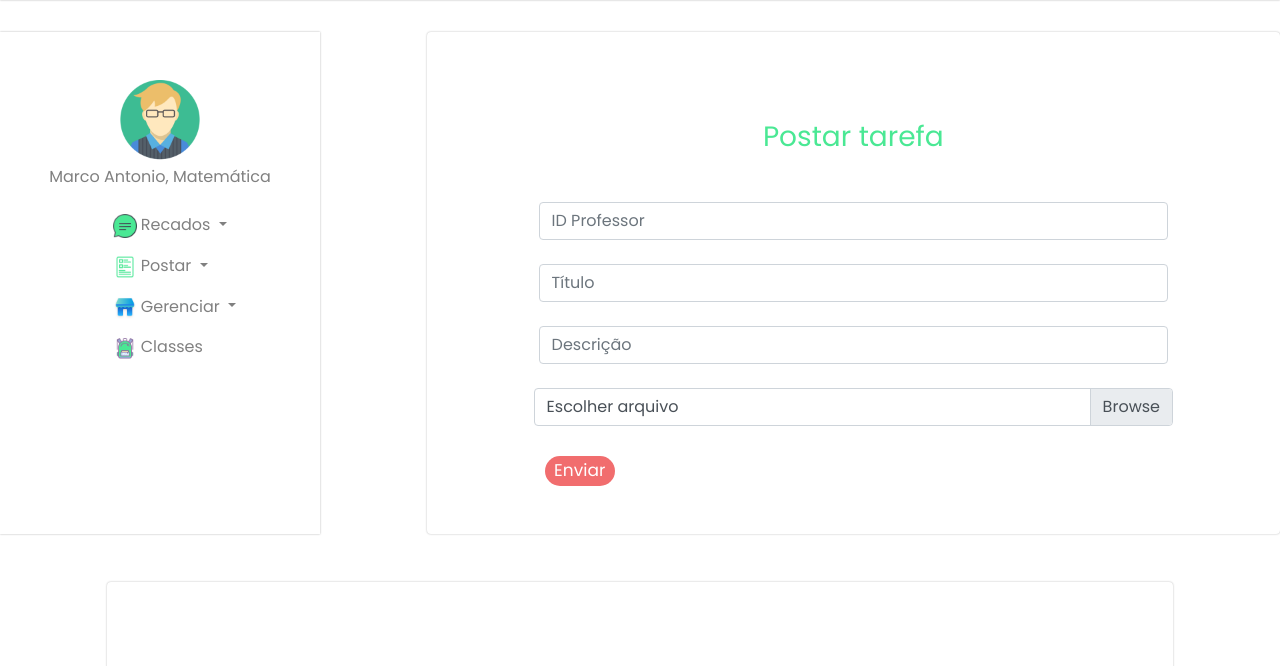
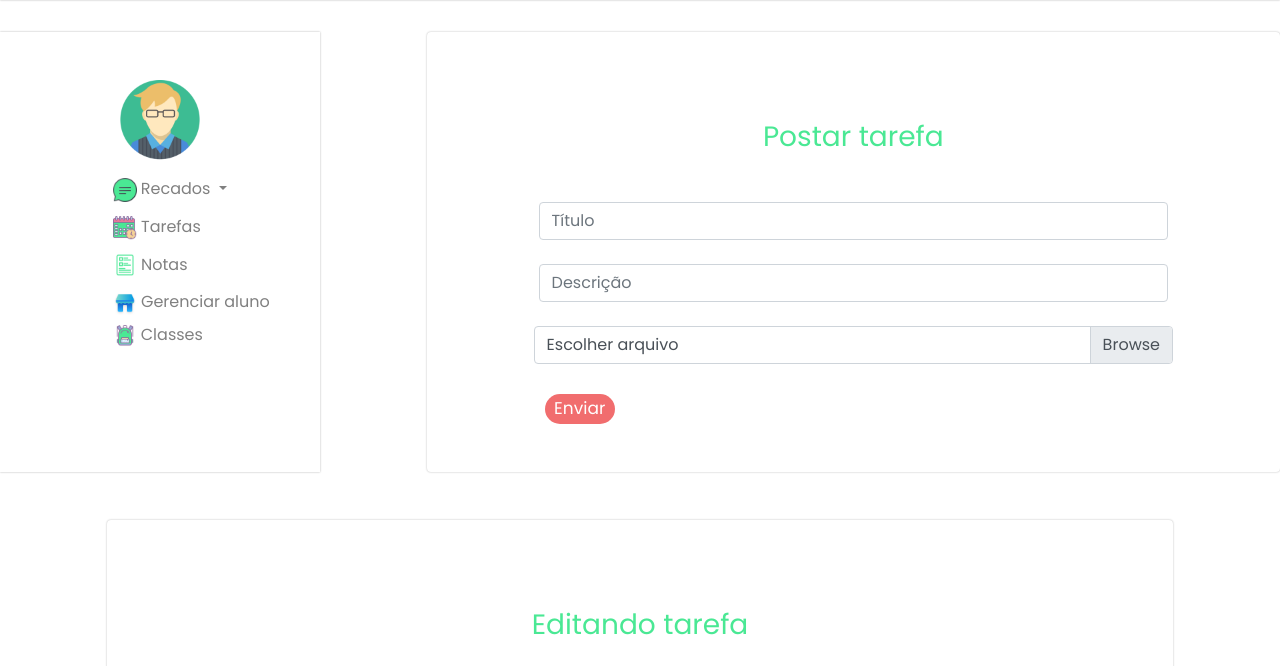
Before and after one commit to matheushenriquefs/educatella, a Node server app: template views/professor/postar-tarefa.ejs in a window 1280 px wide. Shown: the part 126-792 px from the top of the page. Run offline with Node 20, Linux system fonts and the light colour scheme; the template is opened without the code that fills it, so the values that code supplies are empty; some libraries are stand-ins or nearby versions.

Commit message:
acessar classe / prof inicio / prof tarefas

```diff
--- a/public/stylesheets/dist/professor.css
+++ b/public/stylesheets/dist/professor.css
@@ -112,6 +112,28 @@
 }
 
 
+.botao-link{
+    background-color: white;
+    border: 0 white;
+    font-family: 'Poppins', sans-serif;
+    font-size: 1rem;
+    color: grey;
+    cursor: pointer;
+}
+
+.botao-link:hover{
+    background-color: white;
+    border: 0 white;
+    font-family: 'Poppins', sans-serif;
+    font-size: 1rem;
+    color: grey;
+    cursor: pointer;
+    color: rgb(96, 195, 171)
+}
+
+.imagens-classe{
+    width: 1.5rem;
+}
 
 
 
@@ -140,8 +162,6 @@
     transition: border-color 0.15s ease-in-out, box-shadow 0.15s ease-in-out;
     cursor: pointer;
 }
-
-
 
 
 
--- a/public/stylesheets/dist/salasAlunos.css
+++ b/public/stylesheets/dist/salasAlunos.css
@@ -73,7 +73,7 @@
 }
 
 .imagem-padrao{
-    width:7rem;
+    width:6rem;
 }
 
 /*Form criar classe*/
--- a/views/partials/professor-left.ejs
+++ b/views/partials/professor-left.ejs
@@ -4,7 +4,9 @@
     <div class="row">
         <div class="col-12 text-center">
             <img class="imagem-professor" src="/images/professor.ico">
-            <p class="texto"> Marco Antonio, Matemática </p>
+            <br>
+            <p class="texto"> <%= usuario.name %> </p>
+            <p class="texto" style="margin-top: -12px;"> <%= acessarClasse.nome %> </p>
         </div>
     </div>
     <!-- Links -->
@@ -13,55 +15,54 @@
             <nav id="menu-left">
                 <ul class="nav flex-column">
                     <!-- Recados -->
-
-                    <li class="nav-item dropdown">
-                        <a class="texto-link nav-link dropdown-toggle" data-toggle="dropdown" href="" role="button" aria-haspopup="true"
-                            aria-expanded="false">
-                            <img src="/images/recados.png" alt="icone recados" class="imagens-classe"> Recados
+                        <a class="texto-link nav-link dropdown-toggle" data-toggle="dropdown" href="" role="button"
+                            aria-haspopup="true" aria-expanded="false">
+                            <img class="imagens-classe" src="/images/recados.png" alt="icone recados"> <button class="botao-link" type="submit"> Recados </button>
                         </a>
                         <div class="dropdown-menu">
-                            <a class="dropdown-item" href="/professor/recados">
-                                 Recados
-                            </a>
-                            <a class="dropdown-item" href="/professor/criar-recado">
-                                Criar Recados
-                            </a>
-                            <a class="dropdown-item" href="/professor/apagar-recado">
-                                Apagar Recados
-                            </a>
-                            <a class="dropdown-item" href="/professor/editar-recado">
-                                Editar Recados
-                            </a>
+                            <form action="#" method="POST">
+                                <button class="botao-link dropdown-item" type="submit"> Recados </button>
+                                <input type="hidden" value="#" name="#">
+                            </form>
+                            <form action="#" method="POST">
+                                <button class="botao-link dropdown-item" type="submit"> Criar Recados </button>
+                                <input type="hidden" value="#" name="#">
+                            </form>
+                            <form action="#" method="POST">
+                                <button class="botao-link dropdown-item" type="submit"> Apagar Recados </button>
+                                <input type="hidden" value="#" name="#">
+                            </form>
+                            <form action="#" method="POST">
+                                <button class="botao-link dropdown-item" type="submit"> Editar Recados </button>
+                                <input type="hidden" value="#" name="#">
+                            </form>
                         </div>
-                    </li>
-                    <!-- Dropdown: presença, tarefas, notas, diário de sala-->
-                    <li class="nav-item dropdown">
-                        <a class="texto-link nav-link dropdown-toggle" data-toggle="dropdown" href="" role="button" aria-haspopup="true"
-                            aria-expanded="false">
-                            <img src="/images/notas.png" alt="icone classes" class="imagens-classe"> Postar
-                        </a>
-                        <div class="dropdown-menu">
-                            <a class="dropdown-item" href="/professor/postar-tarefa">Postar tarefa</a>
-                            <a class="dropdown-item" href="/professor/postar-nota">Postar nota</a>
-                        </div>
-                    </li>
-                    <!-- Dropdown: criar sala e cadastrar aluno -->
-                    <li class="nav-item dropdown">
-                        <a class="texto-link nav-link dropdown-toggle" data-toggle="dropdown" href="" role="button" aria-haspopup="true"
-                            aria-expanded="false">
-                            <img src="/images/criar-icon.png" alt="icone criação" class="imagens-classe"> Gerenciar
-                        </a>
-                        <div class="dropdown-menu">
-                            <a class="dropdown-item" href="/professor/gerenciar-aluno">Gerenciar alunos</a>
+                        <p></p>
+                    <!-- Tarefa -->
+                    <form action="/professor/tarefa" method="POST" style="margin-left: 16px; margin-top: -12px;">
+                        <img class="imagens-classe" src="/images/tarefas.png"> <button class="botao-link" type="submit"> Tarefas </button>
+                        <input type="hidden" value="<%= acessarClasse.id %>" name="id_classe">
+                    </form>
+                    <!-- Notas -->
+                    <form action="#" method="POST" style="margin-left: 16px; margin-top: 12px;">
+                        <img class="imagens-classe" src="/images/notas.png" alt="icone notas"> <button class="botao-link" type="submit"> Notas </button>
+                        <input type="hidden" value="#" name="#">
+                    </form>
 
-                        </div>
-                    </li>
+                    <!-- Gerenciar -->
+                    <form action="#" method="POST" style="margin-left: 16px; margin-top: 12px;">
+                        <img class="imagens-classe" src="/images/criar-icon.png" alt="icone notas"> <button class="botao-link" type="submit"> Gerenciar aluno </button>
+                        <input type="hidden" value="#" name="#">
+                    </form>
+
                     <!-- Salas -->
                     <li class="nav-item">
                         <a class="texto-link nav-link" href="/professor/inicio">
                             <img src="/images/salas.png" alt="icone recados" class="imagens-classe"> Classes
                         </a>
                     </li>
+
+
                 </ul>
             </nav>
         </div>
--- a/views/professor/postar-tarefa.ejs
+++ b/views/professor/postar-tarefa.ejs
@@ -42,17 +42,11 @@
 
                         <form action="/professor/postar-tarefa" method="POST" enctype="multipart/form-data" id="">
 
-                            <!--ID-->
-                            <div class="form-row justify-content-center">
-                                <div class="col-10">
-                                    <input type="text" name="id_professor" class="form-control" placeholder="ID Professor">
-                                </div>
-                            </div>
-                            <br>
-
                             <!--Titulo-->
                             <div class="form-row justify-content-center">
                                 <div class="col-10">
+                                    <input type="hidden" name="id_classe" value="<%= acessarClasse.id %>"
+                                        class="form-control">
                                     <input type="text" name="tituloTarefa" class="form-control" placeholder="Título">
                                 </div>
                             </div>
@@ -71,7 +65,7 @@
                             <div class="form-row justify-content-center">
                                 <div class="custom-file col-10">
                                     <input type="file" class="custom-file-input" accept="txt" id="validatedCustomFile"
-                                        name="arquivo" required>
+                                        name="arquivo">
                                     <label class="custom-file-label" for="validatedCustomFile" id="file-label">Escolher
                                         arquivo</label>
                                     <div class="invalid-feedback">Arquivo inválido</div>
@@ -128,10 +122,10 @@
                                     </td>
 
                                     <td class="Editar">
-                                        <a href="#" class="settings" title="Settings" data-toggle="modal"
-                                            data-target="#siteModal">
+                                        <button class="button-delete" title="Settings" style="color:blue"
+                                            data-toggle="modal" data-target="#siteModal">
                                             <i class="material-icons">&#xE8B8;</i>
-                                        </a>
+                                        </button>
                                     </td>
                                     <td class="Excluir">
                                         <form action="/professor/delete/<%= post.id %>" method="POST">
@@ -160,60 +154,47 @@
 
 
     <!-- Modal editar tarefa  -->
-    <div id="siteModal" class="modal fade">
+    <div id="siteModal" class="modal fade" tabindex="-1">
         <div class="modal-dialog">
             <div class="modal-content">
-
-                <!--Form modal-->
-                <form action="/professor/editar-classe/<%= posts.id %>" method="POST">
-
 
                 <!--Header - titulo-->
                 <div class="modal-header">
                     <h4 class="modal-title">Editar informações</h4>
-                        <button type="button" class="close" data-dismiss="modal" aria-hidden="true"><bold>&times;</bold></button>
+                    <button type="button" class="close" data-dismiss="modal" aria-hidden="true">
+                        <bold>&times;</bold>
+                    </button>
                 </div>
 
+                <!--Form modal-->
+                <form action="/professor/editar" method="POST">
                     <!--Body -->
                     <div class="modal-body">
-
                         <!--título-->
                         <div class="form-group">
                             <label for="modal-alunos"></label>
-                            <input type="text" class="form-control" id="modal-alunos"
-                                name="titulo" placeholder="Título" required>
+                            <input type="text" class="form-control" id="modal-alunos" name="titulo"
+                                placeholder="Título">
                         </div>
-
                         <!--descricao-->
                         <div class="form-group">
                             <label for="modal-periodo"></label>
-                            <input type="text" class="form-control" id="modal-periodo"
-                            name="descricao" placeholder="Descrição" required>
+                            <input type="text" class="form-control" id="modal-periodo" name="descricao"
+                                placeholder="Descrição">
                         </div>
-
-                        <!--ID-->
+                        <!--Arquivo e ID -->
                         <div class="form-row justify-content-center">
                             <div class="col-10">
-                               <input type="hidden" name="id_classe" class="form-control">
+                                <input type="hidden" value="<%= posts.arquivo %>">
+                                <input type="hidden" value="<%= posts.classe %>">
                             </div>
                         </div>
 
-                        <!--Arquivo-->
-                        <div class="form-row justify-content-center">
-                            <div class="col-10">
-                               <input type="hidden" name="arquivo" class="form-control">
                     </div>
-                        </div>
-
-
-                    </div>
-
                     <!--Footer - buttons alterar-->
                     <div class="modal-footer">
                         <button class="btn-modal-enviar" type="submit">Editar</button>
                     </div>
-
-
                 </form>
 
             </div>
```
Also changed, not shown: controllers/ProfessorController.js (+120 -44 lines), routes/ProfessorRouter.js (+17 -18 lines), views/professor/inicio.ejs (+19 -37 lines), controllers/AlunoController.js (line endings or trailing spaces), models/Classe.js (line endings or trailing spaces), models/Professor.js (line endings or trailing spaces), 2 other files. Lines whose indentation alone changed are shown as unchanged.
